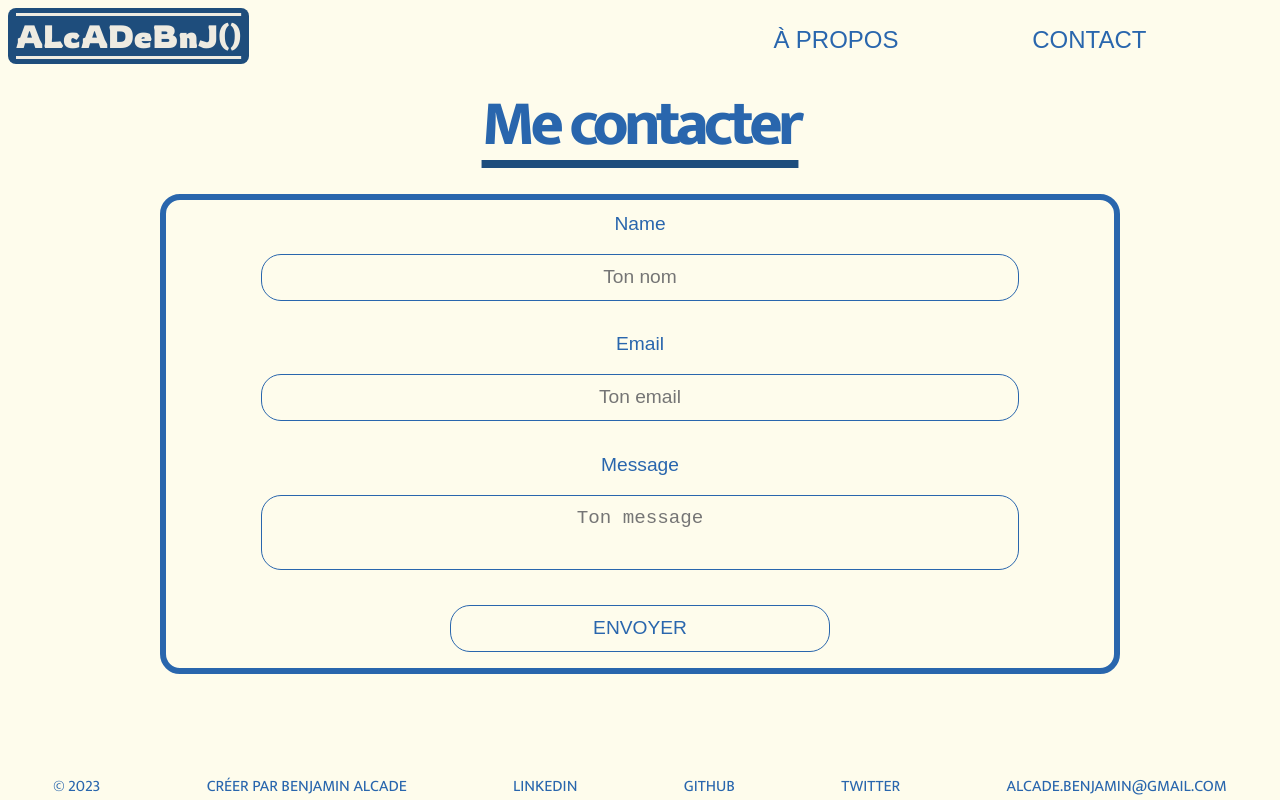
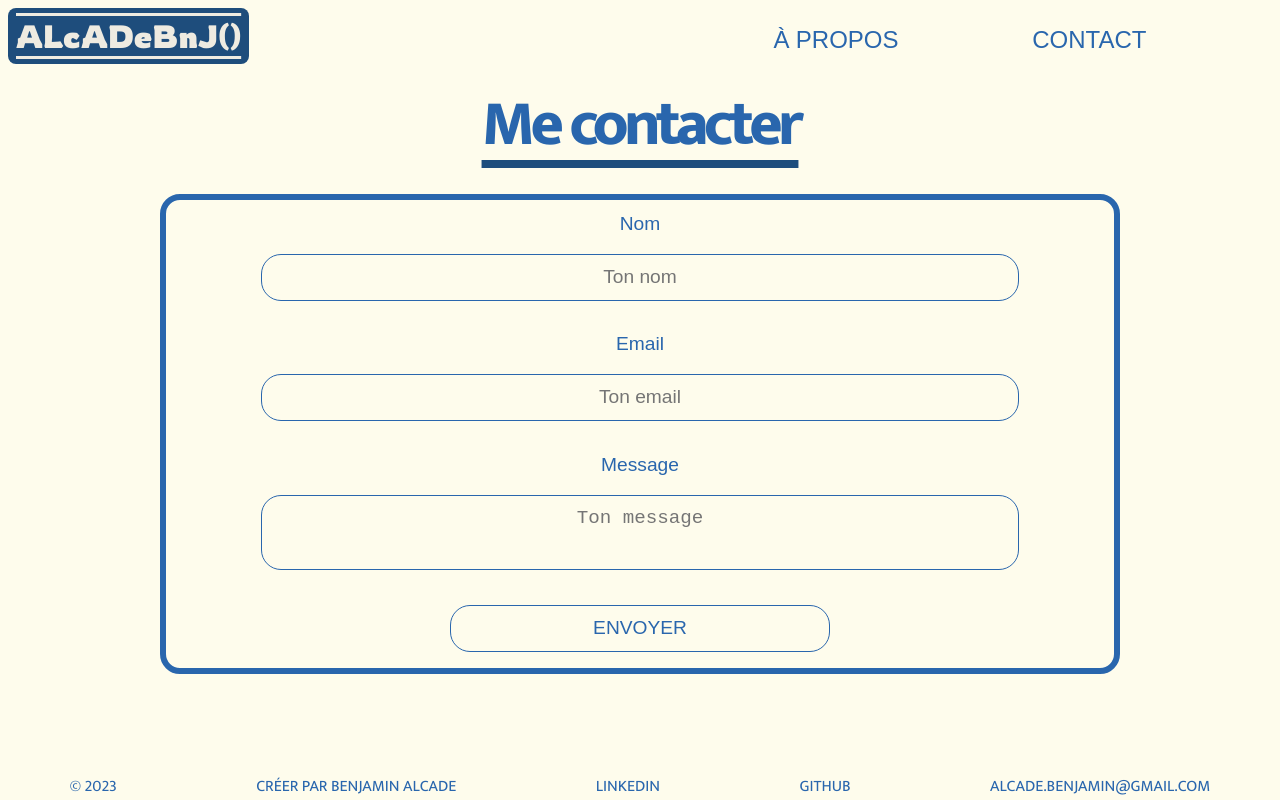
Before and after one commit to Pakibenji/NextPortfolio, a Next.js app: page /contact in a window 1280 px wide. Built offline with nearby package versions, Linux system fonts and the light colour scheme; a web font is replaced by a local one.

Commit message:
remove lin ks

```diff
--- a/app/components/IsLoading.module.css
+++ b/app/components/IsLoading.module.css
@@ -2,6 +2,7 @@
   display: flex;
   justify-content: center;
   align-items: center;
+  border: 1px solid var(--mainColor);
 }
 
 .loading svg {
--- a/app/components/form/ContactForm.jsx
+++ b/app/components/form/ContactForm.jsx
@@ -6,7 +6,7 @@ import FormButton from './FormButton'
 const ContactForm = () => {
   return (
     <form className={styles.formContainer}>
-      <FormField label="Name" type="text" id="name" placeholder="Ton nom" required />
+      <FormField label="Nom" type="text" id="name" placeholder="Ton nom" required />
       <FormField label="Email" type="email" id="email" placeholder="Ton email" required />
       <FormField label="Message" type="textarea" id="message" placeholder="Ton message" required />
       <FormButton type="submit" label="ENVOYER" />
--- a/app/components/layoutComponents/Footer.jsx
+++ b/app/components/layoutComponents/Footer.jsx
@@ -14,22 +14,17 @@ const Footer = () => {
           <p className="">CRÉER PAR BENJAMIN ALCADE</p>
         </li>
         <li>
-          <Link className={styles.link} href="/">
+          <Link className={styles.link} href="https://www.linkedin.com/in/alcadebenjamin/">
             LINKEDIN
           </Link>
         </li>
         <li className={styles.link}>
-          <Link className={styles.link} href="/">
+          <Link className={styles.link} href="https://github.com/Pakibenji">
             GITHUB
           </Link>
         </li>
-        <li className={styles.link}>
-          <Link className={styles.link} href="/">
-            TWITTER
-          </Link>
-        </li>
         <li>
-          <Link className={styles.link} href="/">
+          <Link className={styles.link} href="mailto:alcade.benjamin@gmail.com">
             ALCADE.BENJAMIN@GMAIL.COM
           </Link>
         </li>
--- a/package.json
+++ b/package.json
@@ -9,6 +9,7 @@
     "lint": "next lint"
   },
   "dependencies": {
+    "@emailjs/browser": "^3.11.0",
     "mongodb": "^6.1.0",
     "mongoose": "^7.6.2",
     "next": "13.5.4",
```
Also changed, not shown: 1 other file (tests, documents, lock files or other folders).
